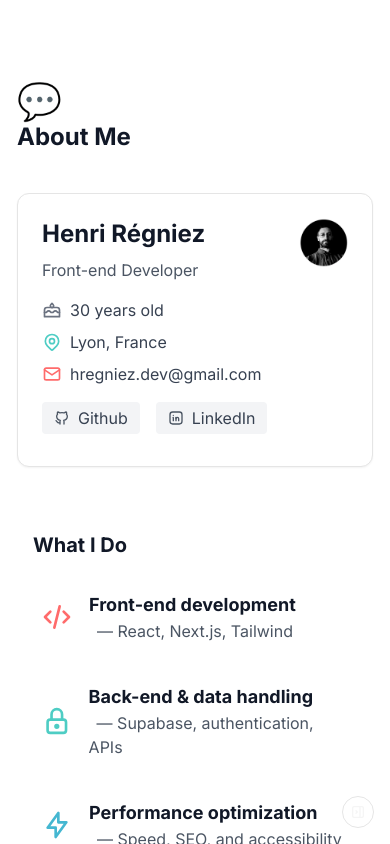
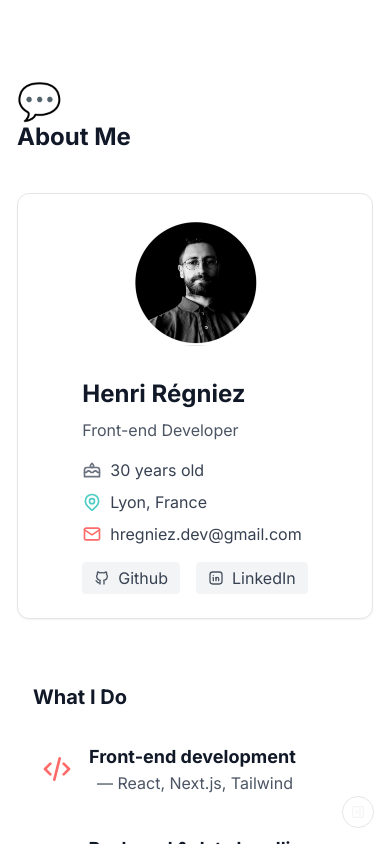
Before and after one commit to HRegniez/Portfolio_v3, a Next.js app: page /about in a window 390 px wide. Built offline with nearby package versions, Linux system fonts and the light colour scheme.

Commit message:
bug fix: mobile bugs fixed: profile picture on about section was not right on mobil screens. same for the hero intro paragraph

```diff
--- a/src/app/page.tsx
+++ b/src/app/page.tsx
@@ -18,7 +18,7 @@ export default function Home() {
         <strong>React</strong>, <strong>Next.js</strong>, and{" "}
         <strong>Tailwind CSS</strong>.
       </Paragraph>
-      <Paragraph className="mt-24 w-2/3 ml-auto text-gray-900 text-end">
+      <Paragraph className="mt-24 md:w-2/3 w-full ml-auto text-gray-900 md:text-end text-left">
         I specialize in building performant, scalable web applications. My expertise in modern
         front-end technologies allows me to create responsive, accessible, and
         visually attractive interfaces.
--- a/src/components/About.tsx
+++ b/src/components/About.tsx
@@ -27,7 +27,7 @@ export default function About() {
     <div className="max-w-4xl">
       {/* Personal Details Section */}
       <div className="mb-12 bg-white p-6 rounded-xl shadow-sm border border-neutral-200">
-        <div className="flex justify-between md:flex-row gap-8 items-start">
+        <div className="flex flex-col-reverse md:justify-between md:flex-row gap-8 items-center md:items-start">
         <div className="space-y-4">
             <div>
               <Heading as="h1" className="text-2xl mb-2">Henri Régniez</Heading>
@@ -66,13 +66,13 @@ export default function About() {
               ))}
             </div>
           </div>
-          <div className="rounded-xl w-56 h-56 overflow-hidden">
+          <div className="rounded-xl w-32 h-32 md:w-56 md:h-56 flex-shrink-0 overflow-hidden">
             <Image
               src="/images/profile.jpeg"
               alt="Henri Régniez"
               width={384}
               height={384}
-              className="rounded-full object-cover"
+              className="w-full h-full object-cover rounded-full"
             />
           </div>
 
```
